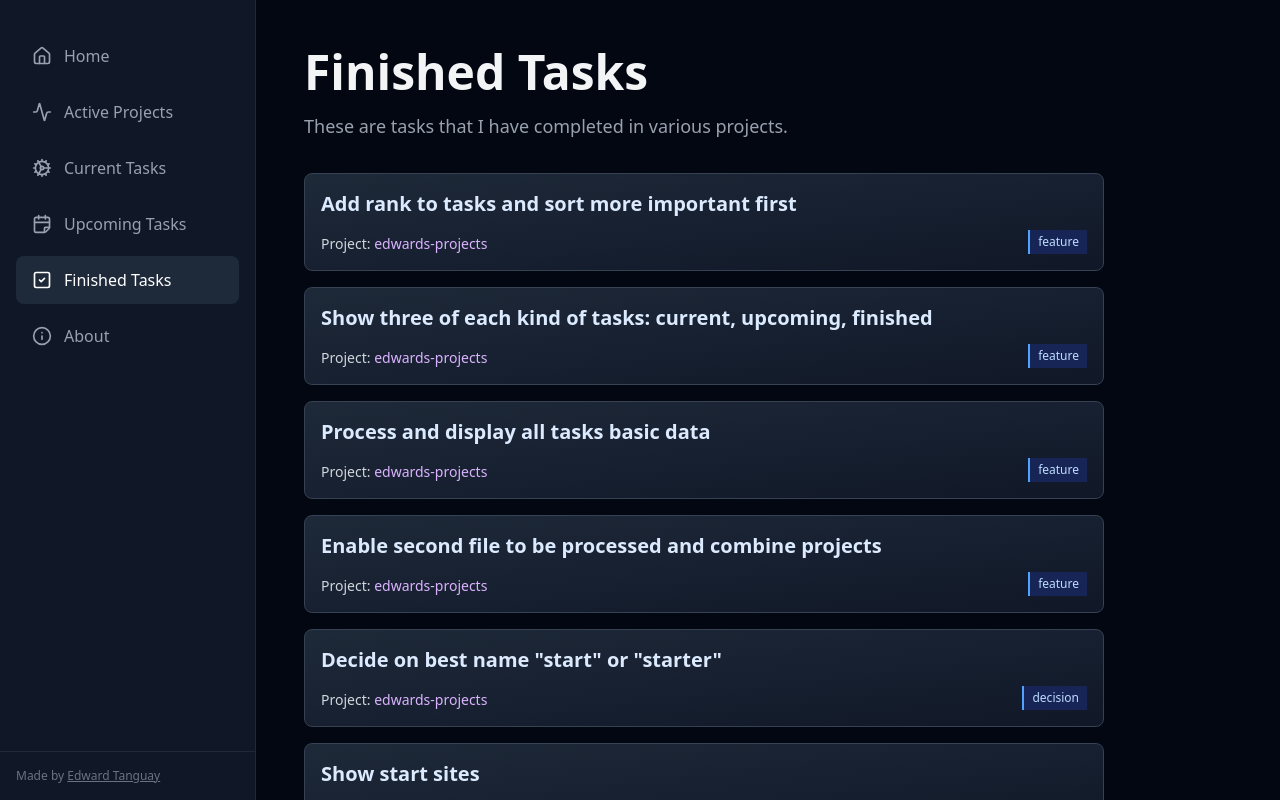
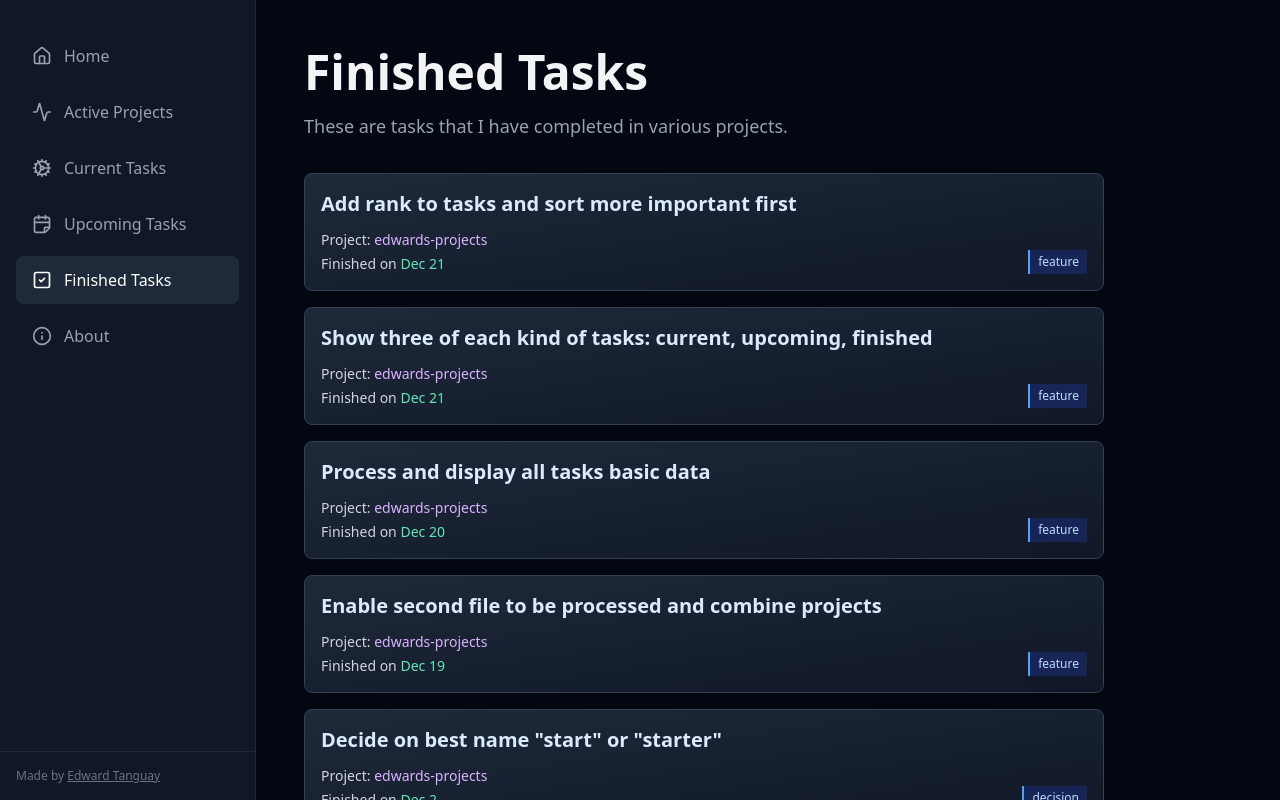
Before and after one commit to edwardtanguay/edwards-projects-v2, a Next.js app: page /finished-tasks in a window 1280 px wide. Built offline with nearby package versions, Linux system fonts and the light colour scheme.

Commit message:
...finished on

```diff
--- a/src/components/Task.tsx
+++ b/src/components/Task.tsx
@@ -1,20 +1,6 @@
+import { Task as TaskData } from "../types";
 
-
-interface TaskData {
-	suuid: string;
-	title: string;
-	projectIdCode: string;
-	beginDateTime?: string;
-	kind: string;
-	stage: string;
-	rank?: number;
-}
-
-interface TaskProps {
-	task: TaskData;
-}
-
-export default function Task({ task }: TaskProps) {
+export default function Task({ task }: { task: TaskData }) {
 	return (
 		<div
 			className="bg-gradient-to-br from-gray-800 to-gray-900 border border-gray-700 rounded-lg p-4 hover:border-blue-600 hover:shadow-lg hover:shadow-blue-500/20 transition"
@@ -46,6 +32,17 @@ export default function Task({ task }: TaskProps) {
 							Rank: <span className="text-red-300 font-medium">{task.rank}</span>
 						</p>
 					)}
+					{task.stage === "finished" && task.endDateTime && (
+						<p className="text-sm text-gray-300">
+							Finished on{" "}
+							<span className="text-emerald-300 font-medium">
+								{new Date(task.endDateTime).toLocaleDateString("en-US", {
+									month: "short",
+									day: "numeric",
+								})}
+							</span>
+						</p>
+					)}
 				</div>
 				<span className="inline-block px-2 py-1 text-xs font-medium bg-blue-950 text-blue-200 border-l-2 border-blue-400">
 					{task.kind}
```
